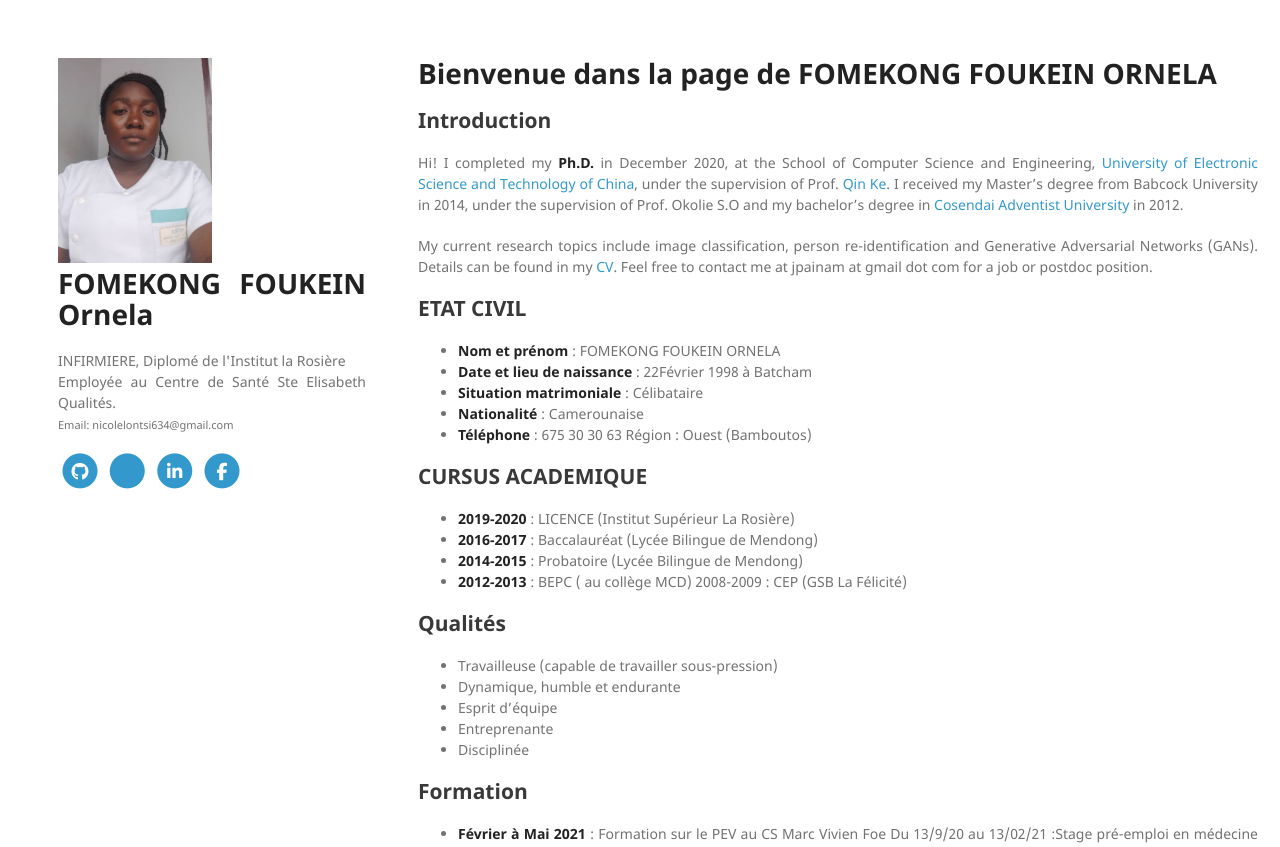
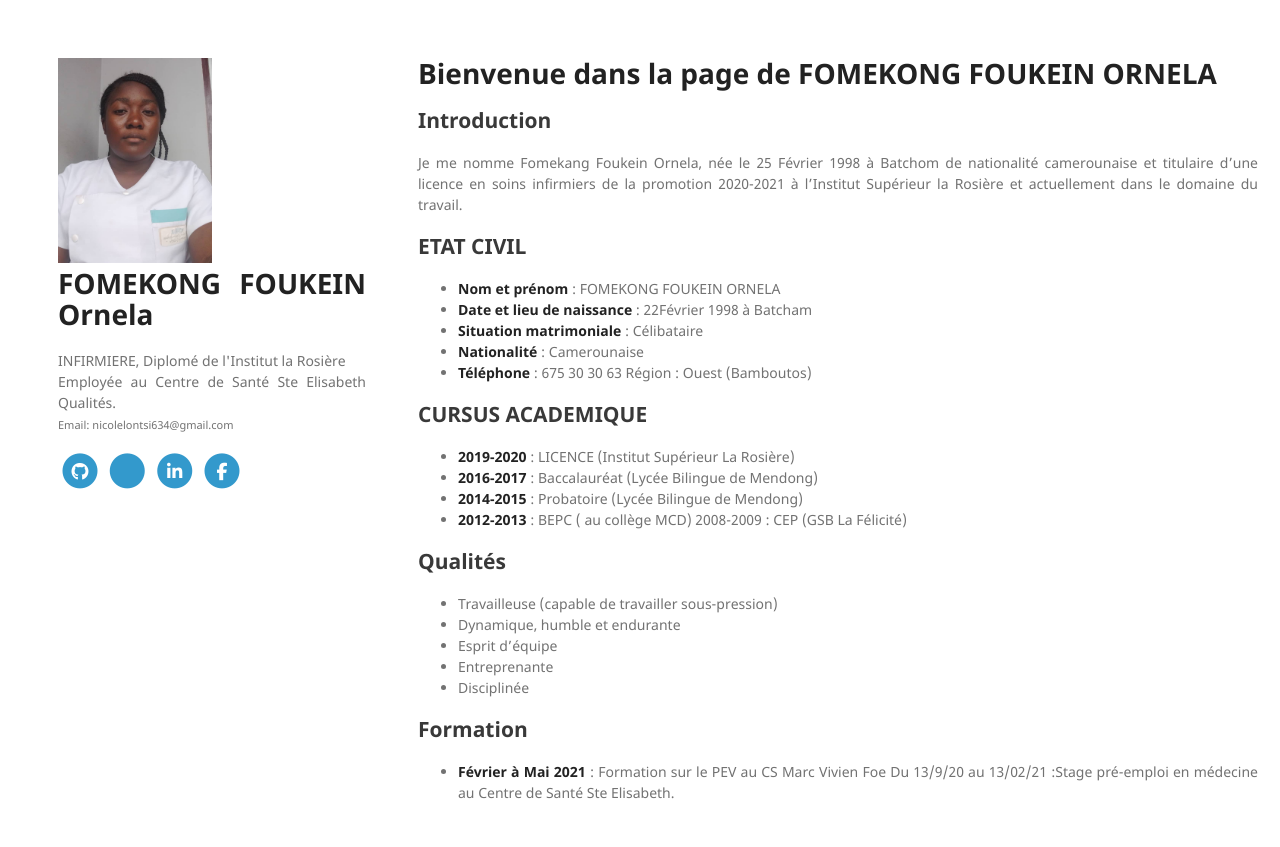
Before and after one commit to ornela1998/ornela1998.github.io, a Jekyll site: the page built from index.md, in a window 1280 px wide and 1319 px high. Shown: the top 847 px of the window. Built offline with Jekyll 4.4.1, drawn with Linux system fonts in a browser that asks for light colours; nearby versions of some CDN libraries; our own code applies the rules of GitHub Pages for plain Markdown files; a style sheet for code colours, icons or effects is not loaded.

Commit message:
Update index.md

```diff
--- a/index.md
+++ b/index.md
@@ -2,11 +2,7 @@
 
 ## Introduction
 
-Hi! I completed my **Ph.D.** in December 2020, at the School of Computer Science and Engineering, <a href="https://en.uestc.edu.cn" target="_blank">University of Electronic Science and Technology of China</a>, under the supervision of Prof. <a href="https://scholar.google.com/citations?user=YevGUDgAAAAJ&hl=en" target="_blank">Qin Ke</a>. I received my Master’s degree from Babcock University in 2014, under the supervision of Prof. Okolie S.O and my bachelor’s degree in <a href="https//:www.uacosendai-edu.net" target="_blank">Cosendai Adventist University</a> in 2012.
-
-My current research topics include image classification, person re-identification and Generative Adversarial Networks (GANs).
-Details can be found in my <a target="_blank" href="https://1drv.ms/w/s!Avwfb9nLRWEytyulmssmykW9cfrY?e=JTYZgg">CV</a>. Feel free to contact me at jpainam at gmail dot com for a job or postdoc position.
-
+Je me nomme Fomekang Foukein Ornela, née le 25 Février 1998 à Batchom de nationalité camerounaise et titulaire d'une licence en soins infirmiers de la promotion 2020-2021 à l'Institut Supérieur la Rosière et actuellement dans le domaine du travail.
 
 ## ETAT CIVIL
 
```
